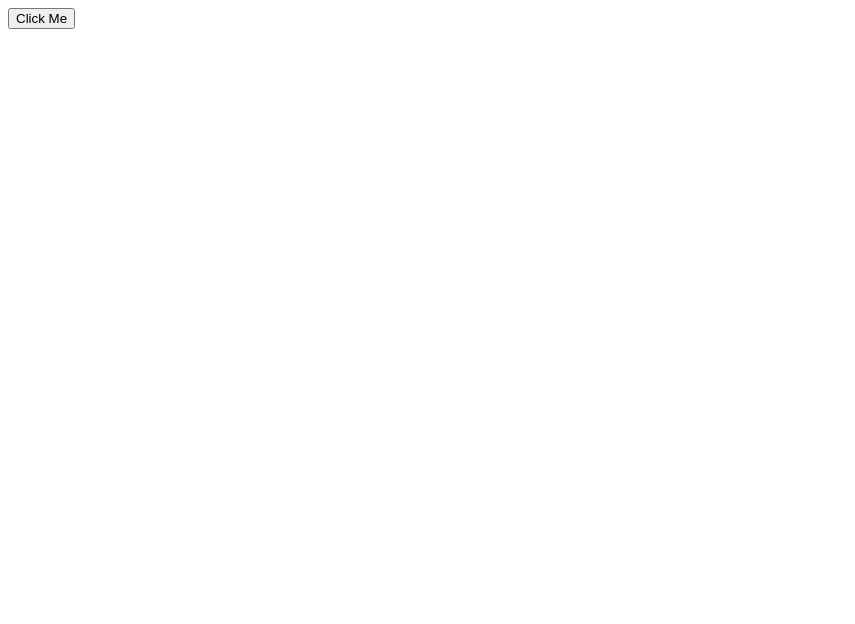
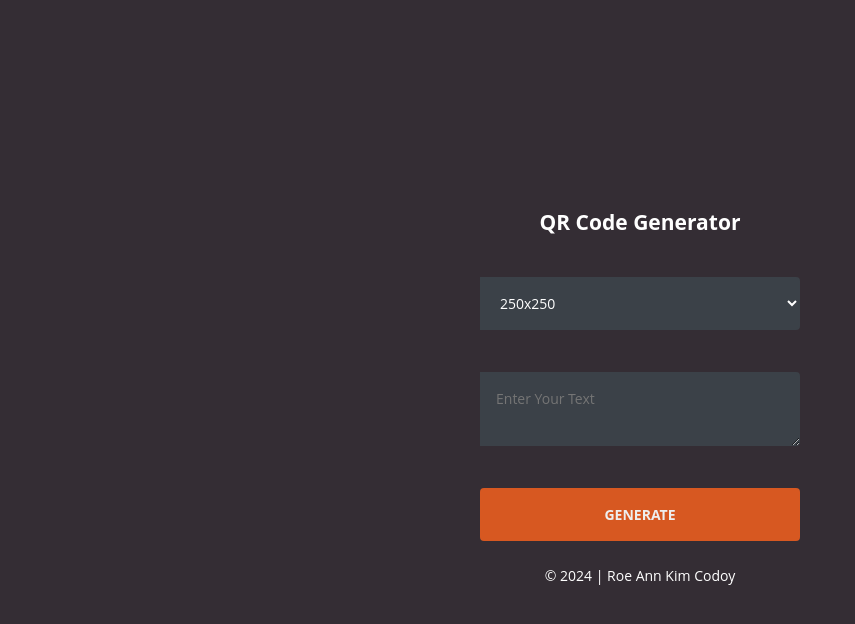
Before and after one commit to arraayyy/QR-Code-Generator, a plain HTML site: page index.html in a window 1280 px wide. Shown: the whole page, without its empty margins (0-855 px from the left). Drawn offline with Linux system fonts and the light colour scheme.

Commit message:
final commit

```diff
--- a/index.html
+++ b/index.html
@@ -4,13 +4,31 @@
     <meta charset="UTF-8">
     <meta name="viewport" content="width=device-width, initial-scale=1.0">
     <title>QR Code Generator</title>
+    <link rel="stylesheet" href="style.css">
 </head>
 <body>
-    <script type="text/javascript">
-        function showit() {
-            alert("Hello World");
-        }
-    </script>
-    <input type="submit" value="Click Me" onclick="showit()"></input>
+    <script src="script.js"></script>
+    <div class="grid">
+        <h2 align="center">QR Code Generator</h2>
+        <center>
+            <img src="" id="img">
+        </center>
+
+        <select id="size">
+            <option value="100">100x100</option>
+            <option value="150">150x150</option>
+            <option value="200">200x200</option>
+            <option value="250" selected>250x250</option>
+            <option value="300">300x300</option>
+        </select>
+        <br><br>
+        <textarea placeholder="Enter Your Text" id="qrtext"></textarea>
+        <br><br>
+        <input type="submit" value="Generate" onclick="genQR()"></input>
+
+        <p>© 2024 | Roe Ann Kim Codoy </p>
+    </div>
+
+
 </body>
 </html>
--- /dev/null
+++ b/script.js
@@ -0,0 +1,21 @@
+function genQR() {
+    var gapi = "https://chart.googleapis.com/chart?cht=qr&chs="
+    var myimg = document.getElementById("img");
+    var mytext = document.getElementById("qrtext").value;
+    var mysize = document.getElementById("size").value;
+
+    if(mytext !== "" && mysize =="100") {
+        myimg.src = gapi + "100x100"+"&chl=" + mytext;
+        // https://chart.googleapis.com/chart?cht=qr&chs=100x100&chl=Hello
+    } else if(mytext !== "" && mysize == "150") {
+        myimg.src = gapi + "150x150"+"&chl=" + mytext;
+    } else if(mytext !== "" && mysize == "200") {
+        myimg.src = gapi + "200x200"+"&chl=" + mytext;
+    } else if(mytext !== "" && mysize == "250") {
+        myimg.src = gapi + "250x250"+"&chl=" + mytext;
+    } else if(mytext !== "" && mysize == "300") {
+        myimg.src = gapi + "300x300"+"&chl=" + mytext;
+    } else {
+        alert("Please enter the text and select the size");
+    }
+}
--- /dev/null
+++ b/style.css
@@ -0,0 +1,202 @@
+:root {
+    --baseColor: #606468;
+  }
+
+  .grid {
+    inline-size: 90%;
+    margin-inline: auto;
+    max-inline-size: 20rem;
+    display:grid;
+  }
+
+
+  .hidden {
+    border: 0;
+    clip: rect(0 0 0 0);
+    height: 1px;
+    margin: -1px;
+    overflow: hidden;
+    padding: 0;
+    position: absolute;
+    width: 1px;
+  }
+
+  .icon {
+    block-size: 1em;
+    display: inline-block;
+    fill: var(--iconFill);
+    inline-size: 1em;
+    vertical-align: middle;
+  }
+
+  :root {
+    --htmlFontSize: 100%;
+
+    --bodyBackgroundColor: #2c3338;
+    --bodyColor: var(--baseColor);
+    --bodyFontFamily: "Open Sans";
+    --bodyFontFamilyFallback: sans-serif;
+    --bodyFontSize: 0.875rem;
+    --bodyFontWeight: 400;
+    --bodyLineHeight: 1.5;
+  }
+
+  * {
+    box-sizing: inherit;
+  }
+
+  html {
+    box-sizing: border-box;
+    font-size: var(--htmlFontSize);
+  }
+
+  body {
+    background-color: #342d34;
+   color: white;
+    font-family: var(--bodyFontFamily), var(--bodyFontFamilyFallback);
+    font-size: var(--bodyFontSize);
+    font-weight: var(--bodyFontWeight);
+    line-height: var(--bodyLineHeight);
+    margin: 0;
+    min-block-size: 100vh;
+     display: grid;
+    place-items: center;
+  }
+
+
+
+  :root {
+    --anchorColor: #eee;
+  }
+
+  a {
+    color: var(--anchorColor);
+    outline: 0;
+    text-decoration: none;
+  }
+
+  a:focus,
+  a:hover {
+    text-decoration: underline;
+  }
+
+
+  :root {
+    --formGap: 0.875rem;
+  }
+
+  input {
+    background-image: none;
+    border: 0;
+    color: inherit;
+    font: inherit;
+    margin: 0;
+    outline: 0;
+    padding: 0;
+    transition: background-color 0.3s;
+  }
+
+  textarea {
+    background-image: none;
+    border: 0;
+    color: inherit;
+    font: inherit;
+    margin: 0;
+    outline: 0;
+    padding: 0;
+    transition: background-color 0.3s;
+  }
+
+  select,option {
+    background-image: none;
+    border: 0;
+    color: inherit;
+    font: inherit;
+    margin: 0;
+    outline: 0;
+    padding: 0;
+    transition: background-color 0.3s;
+  }
+
+  input[type="submit"] {
+    cursor: pointer;
+  }
+
+
+  textarea,
+  select,
+  option,
+  input[type="submit"] {
+    inline-size: 100%;
+  }
+
+
+
+
+  :root {
+    --loginBorderRadus: 0.25rem;
+    --loginColor: #eee;
+
+    --loginInputBackgroundColor: #3b4148;
+    --loginInputHoverBackgroundColor: #434a52;
+
+    --loginLabelBackgroundColor: #363b41;
+
+    --loginSubmitBackgroundColor: #ea4c88;
+    --loginSubmitColor: #eee;
+    --loginSubmitHoverBackgroundColor: #d44179;
+  }
+
+  .login {
+
+  }
+
+
+  textarea,
+  select,
+  option,
+  textarea,
+  input[type="submit"] {
+  border-radius: var(--loginBorderRadus);
+  padding: 1rem;
+  }
+
+
+
+
+  textarea,option,select {
+    background-color: var(--loginInputBackgroundColor);
+    border-bottom-left-radius: 0;
+    border-top-left-radius: 0;
+  }
+
+
+  textarea:focus,
+  textarea:hover {
+    background-color: var(--loginInputHoverBackgroundColor);
+  }
+
+  input[type="submit"] {
+  background-color: #d75821;
+  color: var(--loginSubmitColor);
+  font-weight: 700;
+  text-transform: uppercase;
+  }
+
+  input[type="submit"]:focus,
+  input[type="submit"]:hover {
+    background-color: #d75821;
+  }
+
+
+  p {
+    margin-block: 1.5rem;
+    text-align: center;
+  }
+
+
+  img
+  {
+  max-width: 100%;
+  max-height: 100%;
+  }
```
